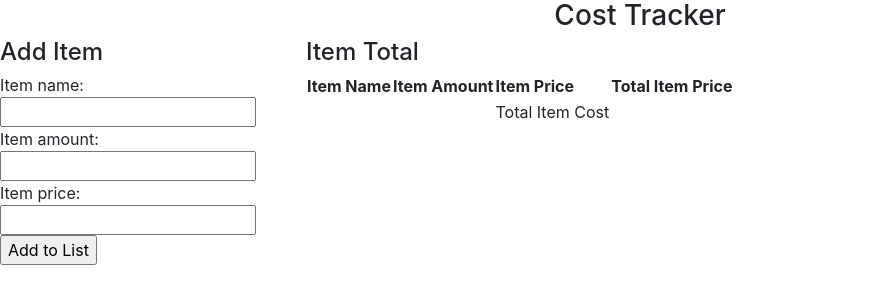
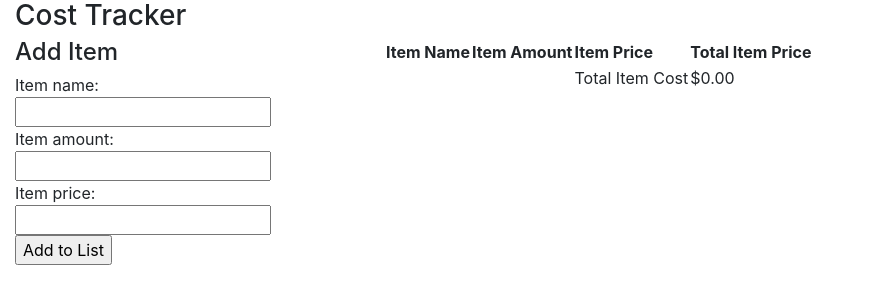
Before and after one commit to LeoThalman/HW2, a plain HTML site: page index.html in a window 1280 px wide. Shown: the whole page, without its empty margins (0-874 px from the left). Drawn offline with Linux system fonts and the light colour scheme.

Commit message:
added styles to page

```diff
--- a/index.html
+++ b/index.html
@@ -10,9 +10,9 @@
 		<title>Cost Tracker</title>
 	</head>
 	<body>
-	 <h3 style="text-align:center;">Cost Tracker</h3>
-	 <div class="row">
-	 <div class="col-sm-auto">
+	 <div class="container-fluid"><h3 class="title">Cost Tracker</h3></div>
+	 <div class="row container">
+	 <div class="col-sm-4">
 	   <h4>Add Item</h4>
 		 <form class="item-in">
 		   Item name:<br><input type="text" id="iName" value=""><br>
@@ -21,8 +21,7 @@
 		   <button type="button">Add to List</button>
 		 </form>
 	   </div>
-	   <div class="col-sm-auto">
-	   <h4>Item Total</h4>
+	   <div class="col-sm-8">
 		 	<table class="item-out">
 			<tr>
 				<th>Item Name</th>
@@ -30,11 +29,11 @@
 				<th>Item Price</th>
 				<th>Total Item Price</th>
 			</tr>
-			<tr id="lRow">
+			<tr class="lRow">
 				<td></td>
 				<td></td>
 				<td>Total Item Cost</td>
-				<td id="total"></td>
+				<td id="total">$0.00</td>
 			</tr>
 		</table>
 	   </div>
```
